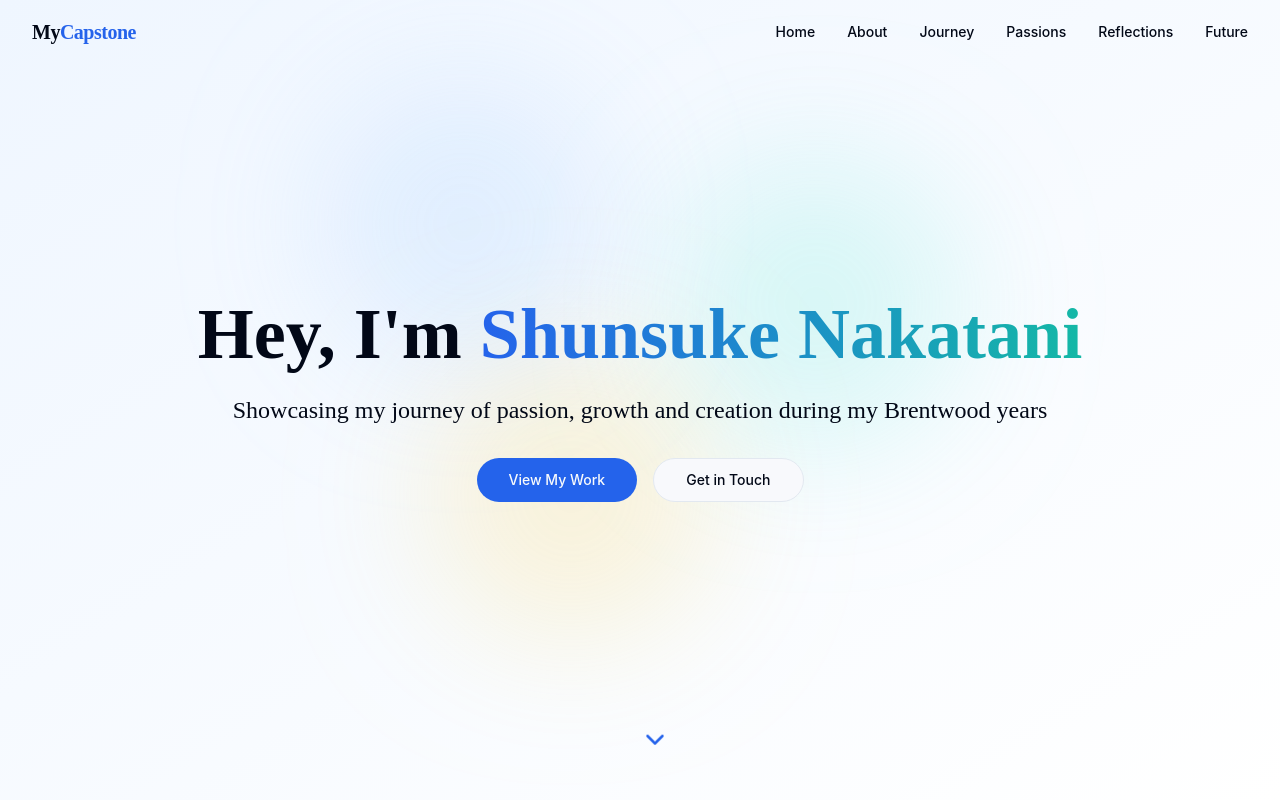
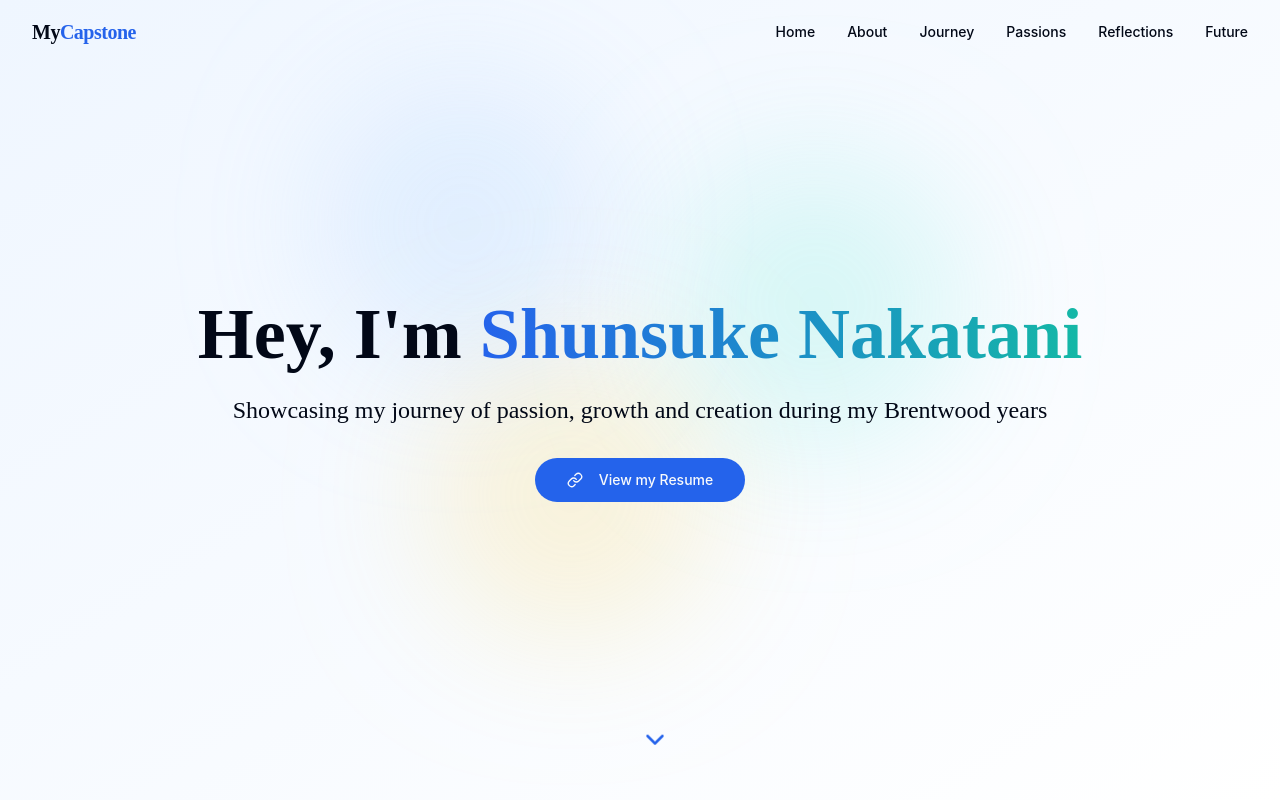
Before and after one commit to Shunsuke0401/Capstone, a React (Vite) app: page / in a window 1280 px wide. Shown: the top 800 px of the page. Built offline with nearby package versions, Linux system fonts and the light colour scheme.

Commit message:
Refactor: Update Hero component buttons
Remove "Get in Touch" button and update "View My Work" button to "View my Resume" with a link to a Google Drive document.

```diff
--- a/src/components/Hero.tsx
+++ b/src/components/Hero.tsx
@@ -1,11 +1,15 @@
+
 import React, { useEffect, useState } from 'react';
-import { ChevronDown } from 'lucide-react';
+import { ChevronDown, Link } from 'lucide-react';
 import { Button } from '@/components/ui/button';
+
 const Hero = () => {
   const [isVisible, setIsVisible] = useState(false);
+
   useEffect(() => {
     setIsVisible(true);
   }, []);
+
   return <section id="home" className="relative min-h-screen flex items-center justify-center bg-gradient-to-br from-blue-50 to-white dark:from-gray-900 dark:to-gray-800 overflow-hidden">
       <div className="absolute inset-0 z-0">
         <div className="absolute top-20 left-1/4 w-72 h-72 bg-blue-300 rounded-full mix-blend-multiply filter blur-3xl opacity-20 animate-blob"></div>
@@ -19,14 +23,18 @@ const Hero = () => {
             Hey, I'm <span className="highlight-text">Shunsuke Nakatani</span>
           </h1>
 
-          <h2 className={`text-xl md:text-2xl font-light mb-8 transition-all duration-1000 delay-300 ${isVisible ? 'opacity-100 translate-y-0' : 'opacity-0 translate-y-10'}`}>Showcasing my journey of passion, growth and creation during my Brentwood years</h2>
+          <h2 className={`text-xl md:text-2xl font-light mb-8 transition-all duration-1000 delay-300 ${isVisible ? 'opacity-100 translate-y-0' : 'opacity-0 translate-y-10'}`}>
+            Showcasing my journey of passion, growth and creation during my Brentwood years
+          </h2>
 
-          <div className={`flex flex-col sm:flex-row items-center justify-center gap-4 transition-all duration-1000 delay-500 ${isVisible ? 'opacity-100 translate-y-0' : 'opacity-0 translate-y-10'}`}>
-            <Button size="lg" className="rounded-full">
-              View My Work
-            </Button>
-            <Button variant="outline" size="lg" className="rounded-full">
-              Get in Touch
+          <div className={`flex justify-center gap-4 transition-all duration-1000 delay-500 ${isVisible ? 'opacity-100 translate-y-0' : 'opacity-0 translate-y-10'}`}>
+            <Button
+              size="lg"
+              className="rounded-full"
+              onClick={() => window.open('https://drive.google.com/file/d/1e9o2pwRG84rN9bg69UHiOgJpcPiJ_YoH/view?usp=sharing', '_blank')}
+            >
+              <Link className="mr-2" size={20} />
+              View my Resume
             </Button>
           </div>
         </div>
@@ -37,4 +45,5 @@ const Hero = () => {
       </a>
     </section>;
 };
+
 export default Hero;
```
